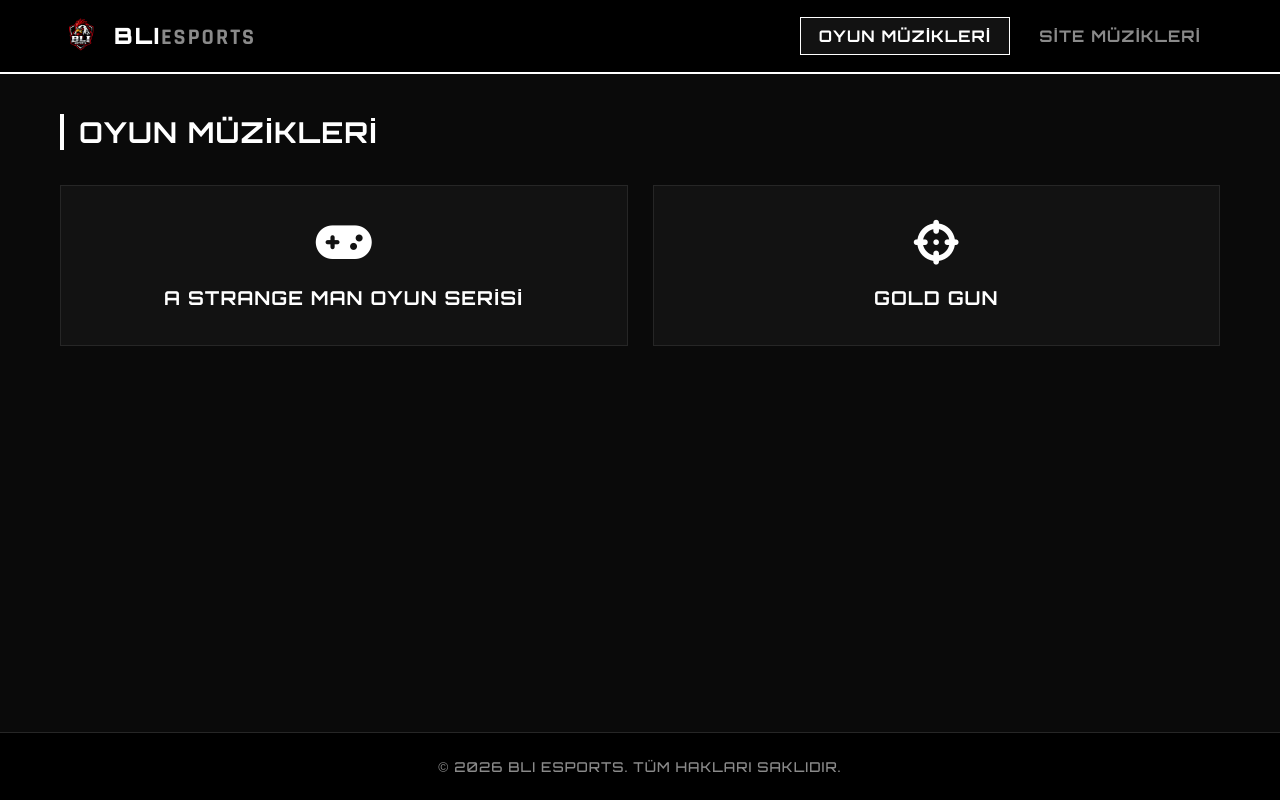
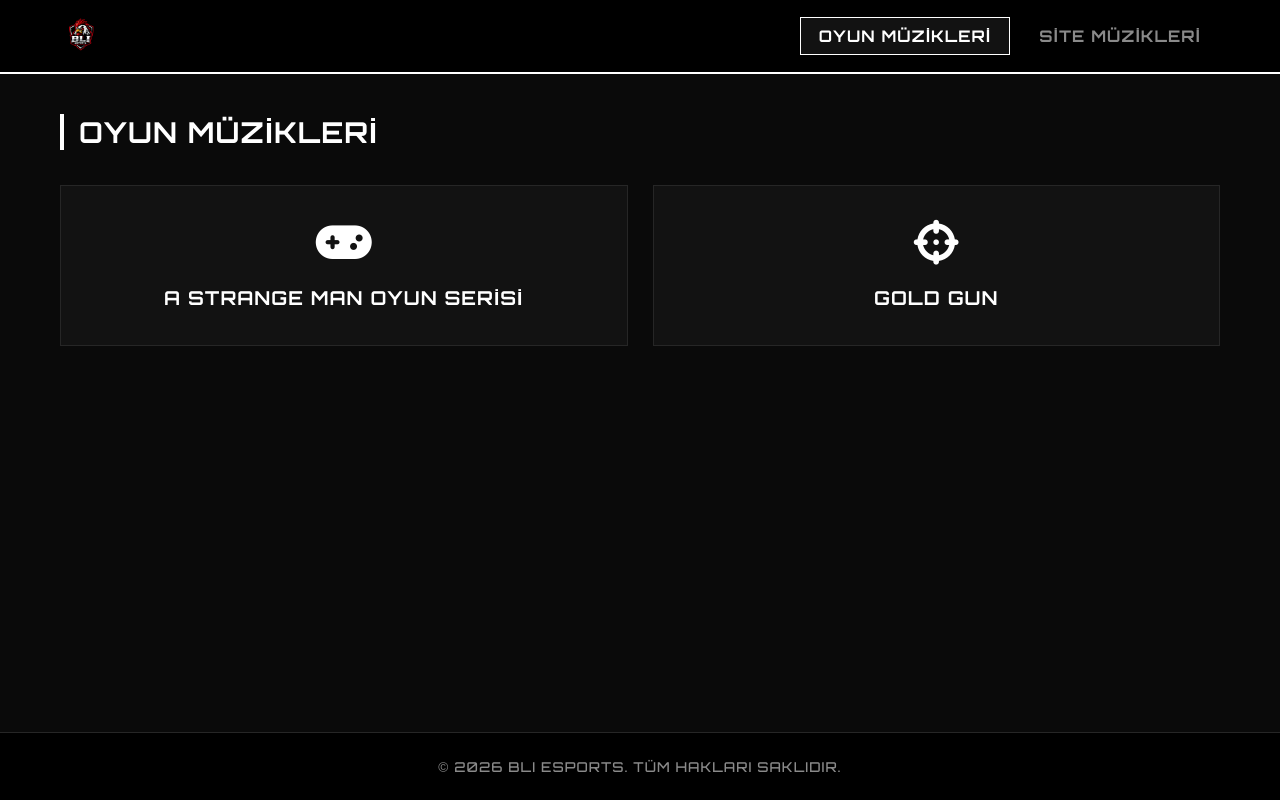
Before and after one commit to bliesports/bliesports-sounds, a plain HTML site: page index.html in a window 1280 px wide. Drawn offline with Linux system fonts and the light colour scheme.

Commit message:
Update index.html

```diff
--- a/index.html
+++ b/index.html
@@ -3,7 +3,7 @@
 <head>
     <meta charset="UTF-8">
     <meta name="viewport" content="width=device-width, initial-scale=1.0">
-    <title>BLI Esports - Audio Hub</title>
+    <title>BLI Esports - Sounds</title>
 
     <link rel="icon" type="image/png" href="ChatGPT Image 17 May 2026 13_16_48.png">
 
@@ -416,7 +416,6 @@
         <div class="nav-container">
             <div class="brand-logo" onclick="navigateTo('/game-musics')">
                 <img src="ChatGPT Image 17 May 2026 13_16_48.png" alt="BLI Logo">
-                <div class="brand-text">BLI<span>ESPORTS</span></div>
             </div>
             <div class="nav-tabs">
                 <button class="tab-btn" id="tab-game" onclick="navigateTo('/game-musics')">Oyun Müzikleri</button>
```
